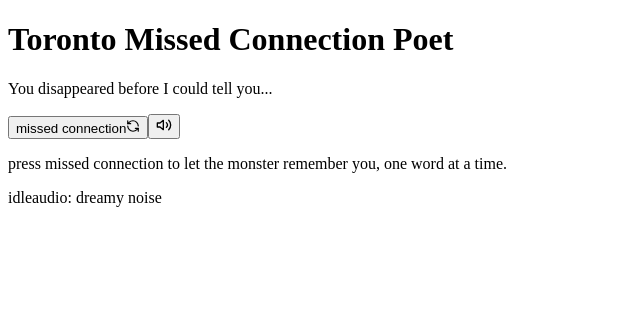
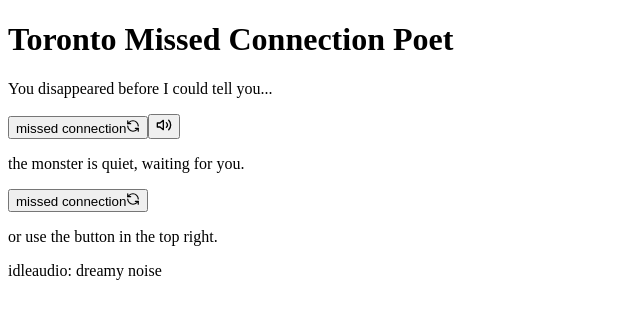
Before and after one commit to mariel-marshall/choreographer-ai, a Next.js app: page / in a window 1280 px wide. Shown: the top 316 px of the page, without its empty margins (0-640 px from the left). Built offline with nearby package versions, Linux system fonts and the light colour scheme.

Commit message:
adjusted when button is supposed to load

```diff
--- a/src/app/page.tsx
+++ b/src/app/page.tsx
@@ -436,17 +436,32 @@ export default function Page() {
           </div>
         )}
 
-        {!error && !isPlaying && poemWords.length === 0 && !isLoading && (
-          <div className="w-full flex-1 flex items-center justify-center">
-            <p className="text-xs md:text-sm text-zinc-500 text-center max-w-md font-mono">
-              press{' '}
-              <span className="tracking-[0.25em] uppercase">
-                missed connection
-              </span>{' '}
-              to let the monster remember you, one word at a time.
-            </p>
-          </div>
-        )}
+      {!error && !isPlaying && !isLoading && (
+        <div className="w-full flex-1 flex flex-col items-center justify-center gap-4">
+          <p className="text-xs md:text-sm text-zinc-500 text-center max-w-md font-mono">
+            the monster is quiet, waiting for you.
+          </p>
+
+          <button
+            type="button"
+            onClick={async () => {
+              await ensureAudioRunning();
+              await startNewPoem();
+            }}
+            className="relative inline-flex items-center justify-center border border-zinc-300 px-6 py-3
+                      text-xs md:text-sm font-mono tracking-[0.25em] uppercase
+                      text-zinc-100 hover:bg-zinc-100 hover:text-black transition-colors"
+          >
+            missed connection
+            <RefreshCcw size={14} className="ml-2 opacity-70" />
+          </button>
+
+          <p className="text-[10px] text-zinc-600 font-mono">
+            or use the button in the top right.
+          </p>
+        </div>
+      )}
+
 
         {!error && (isPlaying || poemWords.length > 0) && (
           <>
```
